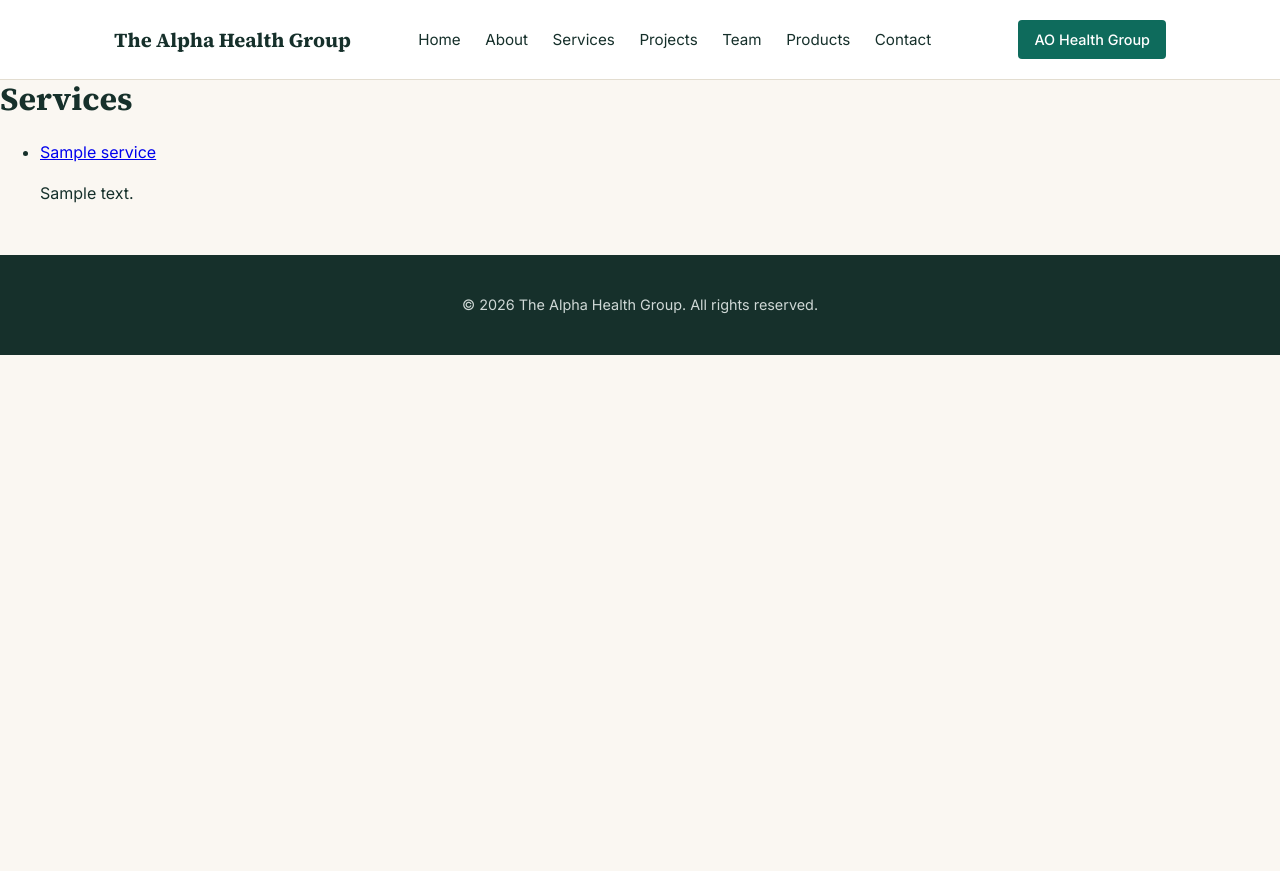
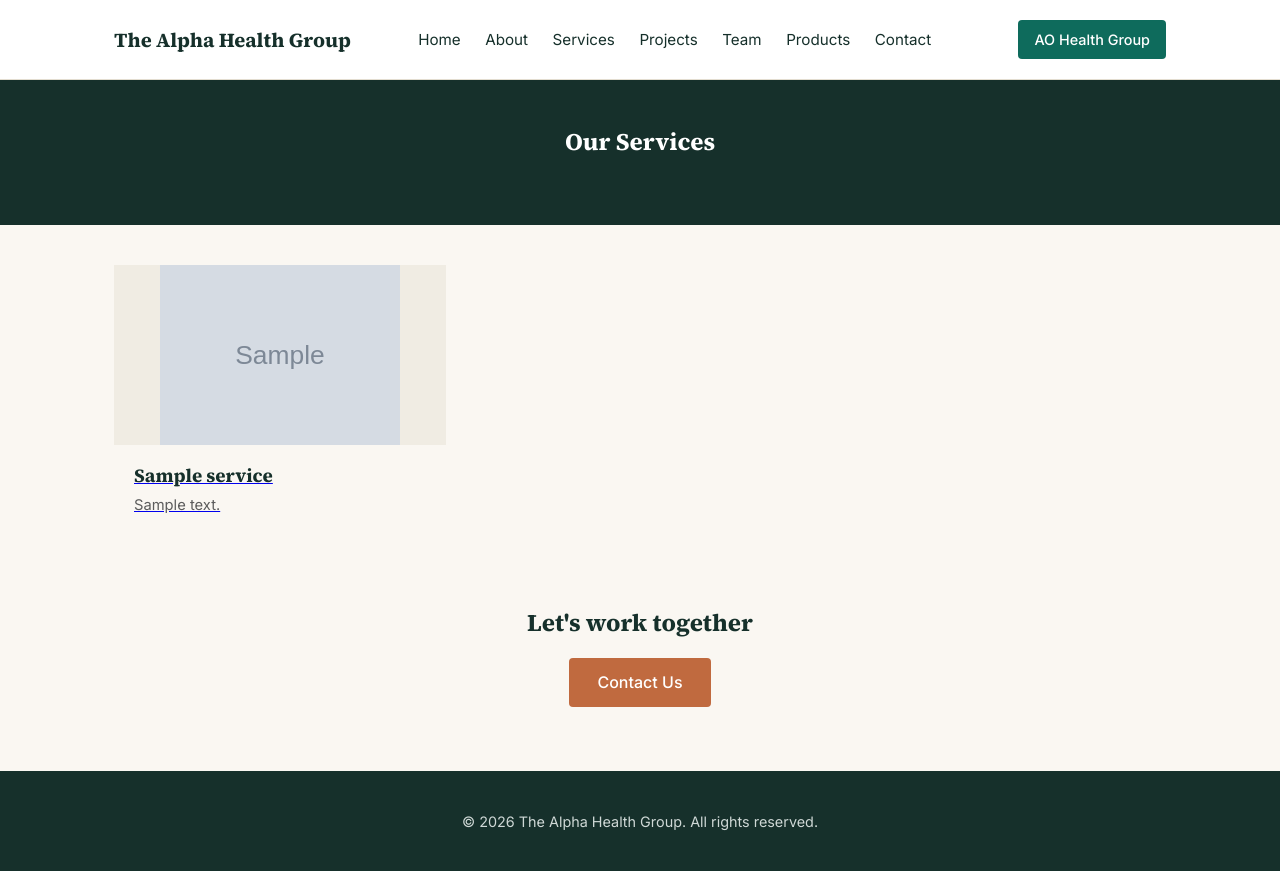
Before and after one commit to nuelwhite/alpha_health, a Django app: page /services/ in a window 1280 px wide. Before the commit the page ends 355 px from the top, so only its background shows below. Run offline with Django 5.2, Linux system fonts and the light colour scheme; tables that the repository leaves empty hold one stand-in row (values such as "Sample post"); grey boxes marked "Sample" are stand-in pictures; some libraries are stand-ins or nearby versions.

Commit message:
Restyle Services list as card grid and improve service detail page layout

```diff
--- a/services/templates/services/service_list.html
+++ b/services/templates/services/service_list.html
@@ -1,15 +1,28 @@
 {% extends 'base.html' %}
 {% block title %}Services{% endblock %}
 {% block content %}
-    <h1>Services</h1>
-    <ul>
+    <section class="page-hero">
+        <h1>Our Services</h1>
+    </section>
+
+    <section class="card-grid">
         {% for service in services %}
-            <li>
-                <a href="{% url 'service_detail' service.slug %}">{{ service.name }}</a>
-                <p>{{ service.short_description }}</p>
-            </li>
+            <a href="{% url 'service_detail' service.slug %}" class="service-card">
+                {% if service.image %}
+                    <img src="{{ service.image.url }}" alt="{{ service.name }}">
+                {% endif %}
+                <div class="service-card__body">
+                    <h3>{{ service.name }}</h3>
+                    <p>{{ service.short_description }}</p>
+                </div>
+            </a>
         {% empty %}
-            <li>No services listed yet.</li>
+            <p>No services listed yet.</p>
         {% endfor %}
-    </ul>
+    </section>
+
+    <section class="section" style="text-align: center;">
+        <h2>Let's work together</h2>
+        <a href="{% url 'contact_view' %}" class="btn btn--primary">Contact Us</a>
+    </section>
 {% endblock %}
--- a/static/css/main.css
+++ b/static/css/main.css
@@ -254,3 +254,90 @@ button[type="submit"]:hover { background: var(--color-teal-dark); }
 @media (max-width: 700px) {
     .mission-vision { grid-template-columns: 1fr; }
 }
+
+/* Card grid (services, and reusable elsewhere) */
+.card-grid {
+    max-width: 1100px;
+    margin: 0 auto;
+    padding: 2.5rem 1.5rem;
+    display: grid;
+    grid-template-columns: repeat(3, 1fr);
+    gap: 1.75rem;
+}
+
+.service-card img {
+    width: 100%;
+    height: 180px;
+    object-fit: contain;
+    background: #f0ece3;
+    border-radius: 0;
+    display: block;
+}
+
+.service-card:hover {
+    box-shadow: 0 4px 16px rgba(0,0,0,0.08);
+}
+
+.service-card img {
+    width: 100%;
+    height: 180px;
+    object-fit: contain;
+    background: #f0ece3;
+    border-radius: 0;
+    display: block;
+}
+
+.service-card__body {
+    padding: 1.25rem;
+}
+
+.service-card__body h3 {
+    margin-bottom: 0.4rem;
+}
+
+.service-card__body p {
+    color: #5c5c5c;
+    font-size: 0.92rem;
+    margin: 0;
+}
+
+@media (max-width: 900px) {
+    .card-grid { grid-template-columns: repeat(2, 1fr); }
+}
+
+@media (max-width: 600px) {
+    .card-grid { grid-template-columns: 1fr; }
+}
+
+/* Detail pages (services, projects, products) */
+.detail-page {
+    max-width: 720px;
+}
+
+.org-badge {
+    display: inline-block;
+    background: var(--color-teal);
+    color: #fff;
+    font-size: 0.8rem;
+    font-weight: 500;
+    padding: 0.3rem 0.8rem;
+    border-radius: 999px;
+    margin: 0.5rem 0 1.25rem;
+}
+
+.detail-page__image {
+    width: 100%;
+    max-height: 420px;
+    object-fit: contain;
+    background: #f0ece3;
+    border-radius: 8px;
+    margin-bottom: 1.5rem;
+}
+
+.rich-content {
+    font-size: 1.05rem;
+}
+
+.rich-content p {
+    margin-bottom: 1.2rem;
+}
```
Also changed, not shown: services/templates/services/service_detail.html (+14 -9 lines).
